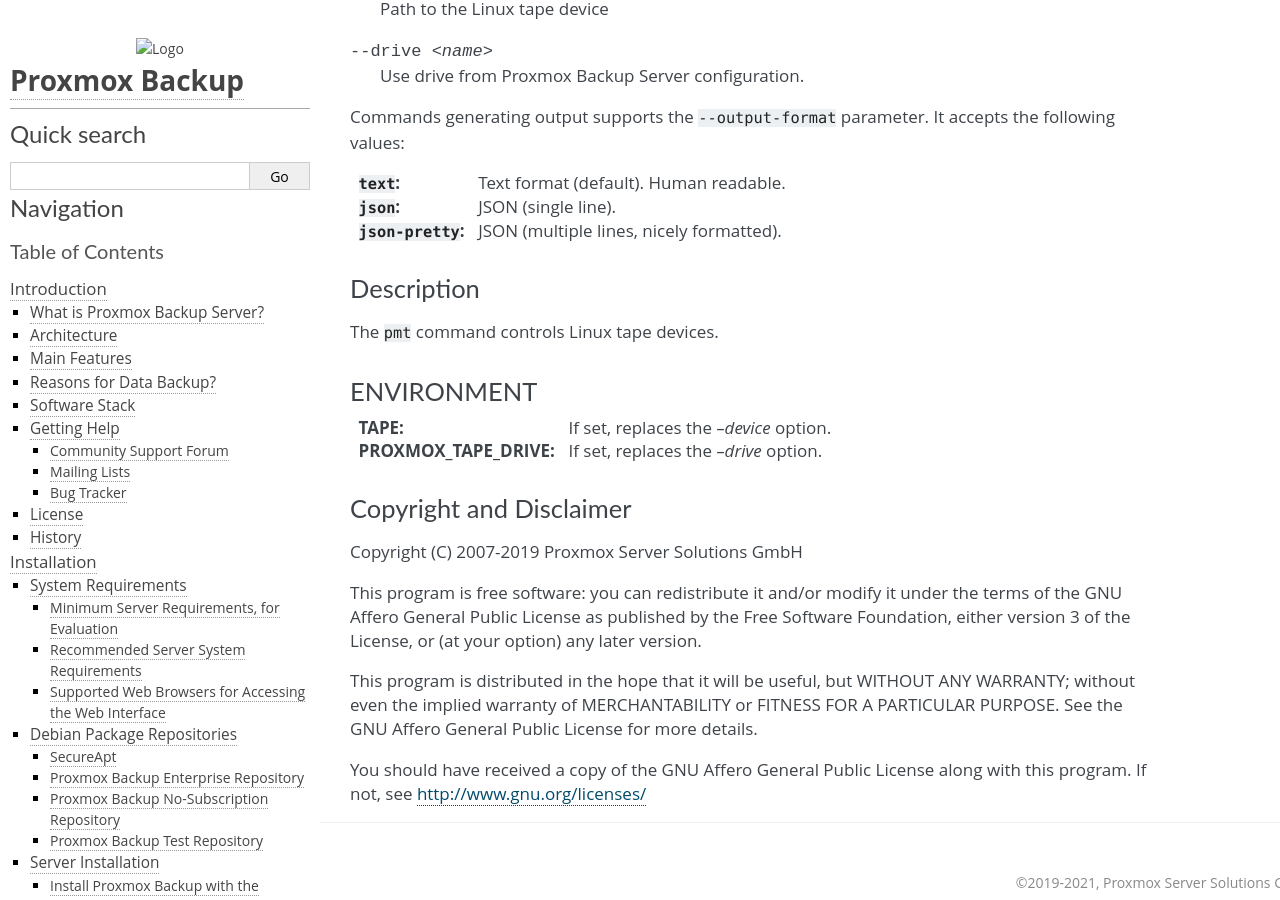
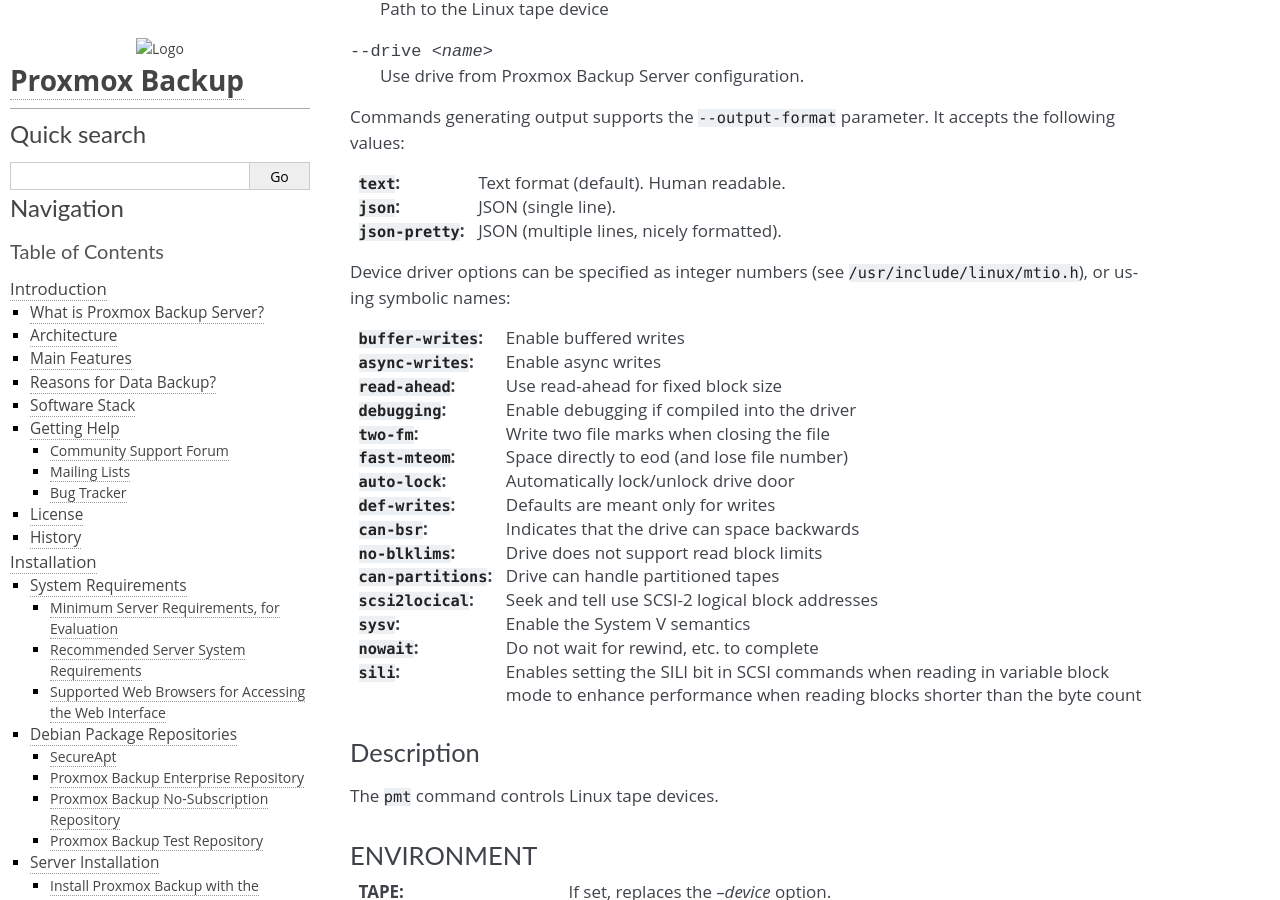
Before and after one commit to proxmox/proxmox-backup, a Sphinx documentation site: the page built from docs/pmt/man1.rst, in a window 1280 px wide and 900 px high, scrolled down 544 px. Built offline with Sphinx 7.4.7, drawn with Linux system fonts in a browser that asks for light colours.

Commit message:
pmt: document driver options

```diff
--- a/docs/pmt/man1.rst
+++ b/docs/pmt/man1.rst
@@ -39,6 +39,42 @@
 :``json-pretty``: JSON (multiple lines, nicely formatted).
 
 
+Device driver options can be specified as integer numbers (see
+``/usr/include/linux/mtio.h``), or using symbolic names:
+
+:``buffer-writes``: Enable buffered writes
+
+:``async-writes``:  Enable async writes
+
+:``read-ahead``: Use read-ahead for fixed block size
+
+:``debugging``: Enable debugging if compiled into the driver
+
+:``two-fm``:  Write two file marks when closing the file
+
+:``fast-mteom``: Space directly to eod (and lose file number)
+
+:``auto-lock``: Automatically lock/unlock drive door
+
+:``def-writes``: Defaults are meant only for writes
+
+:``can-bsr``: Indicates that the drive can space backwards
+
+:``no-blklims``: Drive does not support read block limits
+
+:``can-partitions``: Drive can handle partitioned tapes
+
+:``scsi2locical``: Seek and tell use SCSI-2 logical block addresses
+
+:``sysv``: Enable the System V semantics
+
+:``nowait``:  Do not wait for rewind, etc. to complete
+
+:``sili``: Enables setting the SILI bit in SCSI commands when reading
+   in variable block mode to enhance performance when reading blocks
+   shorter than the byte count
+
+
 Description
 ===========
 
```
